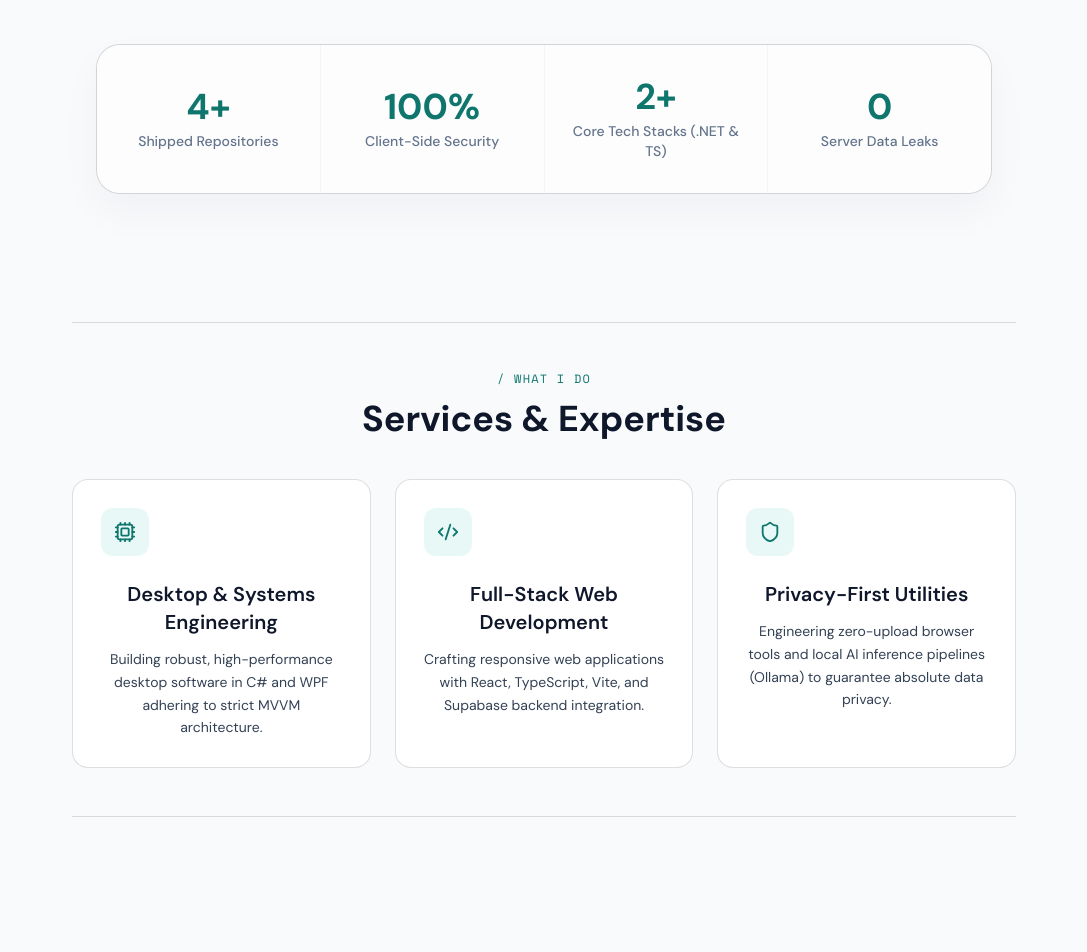
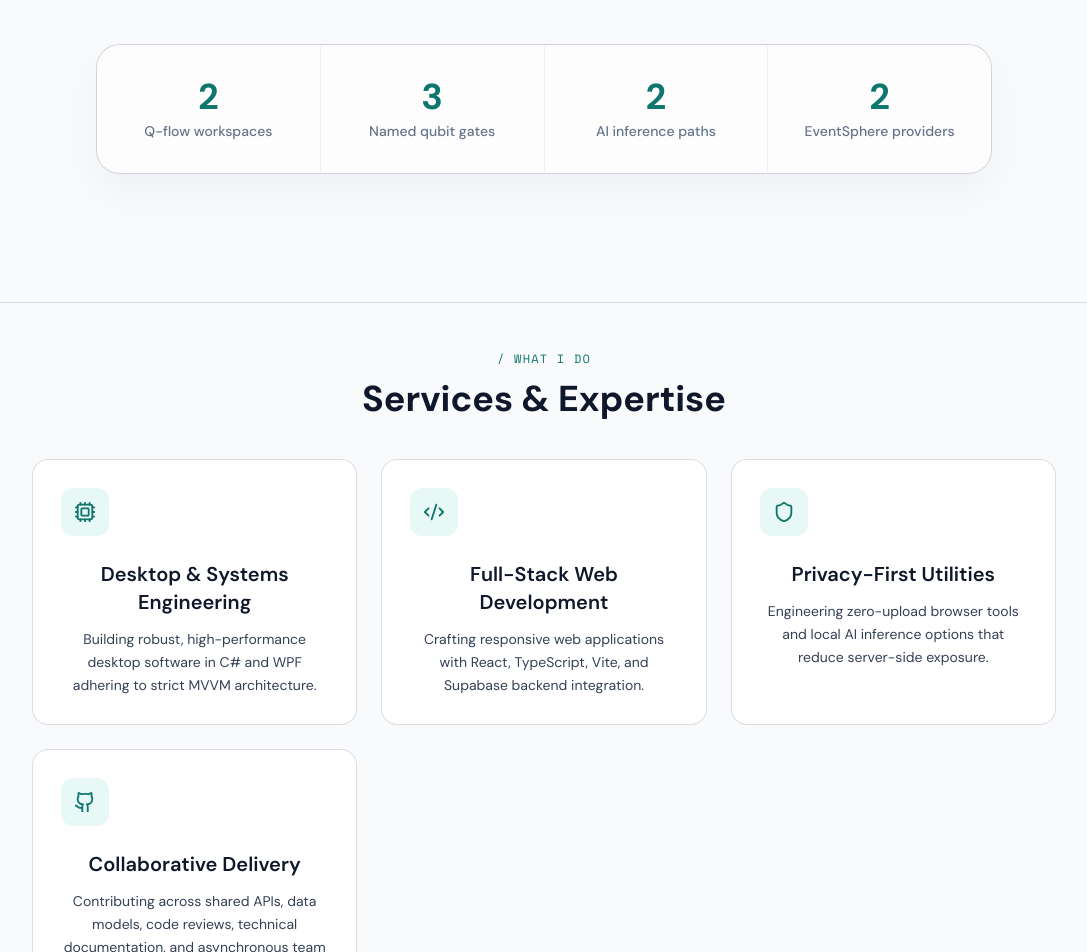
Before and after one commit to Kip-opp/my-portfolio, a Next.js app: page / in a window 1280 px wide. Shown: the part 900-1852 px from the top of the page, without its empty margins (96-1183 px from the left). Built offline with nearby package versions, Linux system fonts and the light colour scheme.

Commit message:
feat: update portfolio landing and section content

```diff
--- a/app/page.tsx
+++ b/app/page.tsx
@@ -1,6 +1,6 @@
 "use client";
 
-import ProjectCard from './components/ProjectCard';
+import ProjectCard, { type ProjectCardProps } from './components/ProjectCard';
 import ScrollReveal from './components/ScrollReveal';
 import SolutionsSection from './components/SolutionsSection';
 import Navbar from './components/Navbar';
@@ -11,10 +11,10 @@ import { motion } from 'framer-motion';
 // ─── Data ────────────────────────────────────────────────────────────────────
 
 const stats = [
-  { value: '4+', label: 'Shipped Repositories' },
-  { value: '100%', label: 'Client-Side Security' },
-  { value: '2+', label: 'Core Tech Stacks (.NET & TS)' },
-  { value: '0', label: 'Server Data Leaks' },
+  { value: '2', label: 'Q-flow workspaces' },
+  { value: '3', label: 'Named qubit gates' },
+  { value: '2', label: 'AI inference paths' },
+  { value: '2', label: 'EventSphere providers' },
 ];
 
 const services = [
@@ -31,17 +31,32 @@ const services = [
   {
     icon: <Shield size={22} />,
     title: 'Privacy-First Utilities',
-    description: 'Engineering zero-upload browser tools and local AI inference pipelines (Ollama) to guarantee absolute data privacy.',
+    description: 'Engineering zero-upload browser tools and local AI inference options that reduce server-side exposure.',
+  },
+  {
+    icon: <Github size={22} />,
+    title: 'Collaborative Delivery',
+    description: 'Contributing across shared APIs, data models, code reviews, technical documentation, and asynchronous team workflows.',
   },
 ];
 
-const projects = [
+const projects: ProjectCardProps[] = [
   {
     align: 'left' as const,
     title: 'Q-flow',
     description:
-      'A sophisticated quantum mechanics simulation desktop app built with .NET 9 and WPF. Features real-time probability visualization for qubit gate operations (H, X, Z) and wavepacket motion, adhering to strict MVVM architecture and modular design.',
+      'A desktop simulator for exploring quantum operations and wavefunction evolution.',
     tags: ['C#', '.NET 9', 'WPF', 'MVVM'],
+    problem:
+      'Quantum mechanics is difficult to understand when its behavior is represented only through equations or static diagrams. Learners and developers need to see how quantum operations affect probability states and how wavefunctions evolve over time, while the application itself requires deterministic simulation logic and a maintainable desktop architecture.',
+    solution:
+      'Q-flow is a .NET 9 and WPF desktop simulator organized around strict MVVM separation. It provides 2 interactive workspaces: a Qubit Workspace for applying 3 named gates—H, X, and Z—and visualizing measurement probabilities in real time, and a Wavefunction Workspace for exploring particle-in-a-box energy levels and Gaussian wavepacket time evolution with live plotting. The repository separates the system into 6 documented solution projects—core physics models, shared utilities, services, view models, UI, and tests—so simulation logic remains modular and easier to extend.',
+    metrics: [
+      { value: '2', label: 'interactive workspaces' },
+      { value: '3', label: 'qubit gates' },
+      { value: '6', label: 'solution projects' },
+    ],
+    metricNote: 'Scope metrics from documented functionality; not user or performance outcomes.',
     githubLink: 'https://github.com/Kip-opp/Q-flow',
     liveLink: '#',
     image: '/qflow.svg',
@@ -50,8 +65,19 @@ const projects = [
     align: 'right' as const,
     title: 'Lumina',
     description:
-      'An AI-powered writing assistant built with React and Supabase. Offers real-time text analysis, grammar correction, and tone adaptation with a dual-provider architecture supporting cloud OpenAI and local Ollama models.',
+      'A writing assistant combining contextual feedback, document analysis, and cloud or local inference.',
     tags: ['React', 'Supabase', 'OpenAI', 'Ollama'],
+    problem:
+      'Writers need contextual feedback that goes beyond basic spelling correction, but a single cloud-only AI path can limit privacy, model choice, and operational flexibility. A useful writing assistant should support different writing contexts while giving users a clear view of the quality and purpose of each suggested improvement.',
+    solution:
+      'Lumina is a React 18.2, Vite 6.1, TypeScript 5.8, Tailwind CSS, and Supabase writing assistant with integrations for both OpenAI cloud models and local Ollama inference. It provides real-time analysis across 3 feedback categories—grammar, style, and clarity—along with a 0–100 writing-quality score, contextual suggestions, reply generation, version history, document analysis for 3 file extensions (.txt, .md, and .docx), and 4 named tone variations: Formal, Casual, Enthusiastic, and Empathetic. Supabase authentication, row-level security, Zod validation, React Query, and production-safe logging support the application’s security and maintainability.',
+    metrics: [
+      { value: '2', label: 'AI inference paths' },
+      { value: '0–100', label: 'writing score' },
+      { value: '4', label: 'tone variations' },
+      { value: '3', label: 'file extensions' },
+    ],
+    metricNote: 'Capability and architecture metrics from documented functionality; not accuracy, speed, productivity, or cost outcomes.',
     githubLink: 'https://github.com/Kip-opp/lumina',
     liveLink: 'https://lumina-zeta-swart.vercel.app',
     image: '/lumina.png',
@@ -60,21 +86,67 @@ const projects = [
     align: 'left' as const,
     title: 'VidForge-TSX',
     description:
-      'A centralized discovery platform for generative AI video models. Built with React 18 and TypeScript, leveraging Zustand for high-performance state management and a custom Tailwind animation system.',
+      'A searchable discovery platform for generative AI video tools and models.',
     tags: ['TypeScript', 'React 18', 'Zustand', 'Tailwind'],
+    problem:
+      'The generative AI video ecosystem is expanding quickly, making it difficult for creators to discover, filter, and compare tools from a single reliable interface. A content-heavy exploration experience also needs centralized state and reusable UI patterns so that search, filtering, modals, and animations remain consistent as the catalog grows.',
+    solution:
+      'VidForge-TSX is a Vite, React 18, TypeScript, Tailwind CSS, Zustand, and Lucide React discovery platform for AI video-generation tools. It combines searchable content, category filtering, interactive model-detail and category-information modals, and 4 curated sections—Hero, Categories, Models, and Future Predictions. A centralized Zustand store manages application state, while reusable Tailwind-based components and the Aurora animation system create a consistent exploration experience. The current repository uses a documented mockData.ts source, making the catalog easy to replace or extend with live data later.',
+    metrics: [
+      { value: '4', label: 'curated sections' },
+      { value: '2', label: 'modal flows' },
+      { value: '2', label: 'discovery workflows' },
+      { value: '1', label: 'Zustand store' },
+    ],
+    metricNote: 'Feature-scope metrics from the repository; not measured performance gains.',
     githubLink: 'https://github.com/Kip-opp/vidforge-tsx',
-    liveLink: '#',
+    liveLink: 'https://vidforge-tsx.vercel.app/',
     image: '/vidforge.png',
   },
   {
     align: 'right' as const,
     title: 'imgwatermaker',
     description:
-      'A privacy-first security utility performing 100% client-side image watermarking via the HTML5 Canvas API. Designed for sensitive document protection (IDs, passports) with zero data transmission to external servers.',
+      'A privacy-first browser utility for client-side image watermarking without uploads or transmissions by design.',
     tags: ['JavaScript', 'HTML5 Canvas', 'Security'],
+    problem:
+      'Uploading identity documents, passports, or other sensitive images to an online watermarking service exposes private data to a third-party server and creates an unnecessary security boundary. Watermarking should be possible without surrendering control of the original file.',
+    solution:
+      'imgwatermaker is a dependency-free HTML5, CSS3, and vanilla JavaScript security utility that uses the Canvas 2D API to process images entirely in the browser. It is designed around 0 image uploads or transmissions by design, supports 3 input formats—PNG, JPEG, and GIF—and provides 6 named watermark controls: text, color, opacity, angle, spacing, and font size. Users receive a real-time preview and can download the final result as a PNG file.',
+    metrics: [
+      { value: '0', label: 'image uploads by design' },
+      { value: '3', label: 'input formats' },
+      { value: '6', label: 'watermark controls' },
+      { value: '0', label: 'external dependencies' },
+    ],
+    metricNote: 'Zero-upload behavior is a design property; it is not a legal security guarantee.',
     githubLink: 'https://github.com/Kip-opp/imgwatermaker',
     liveLink: 'https://kip-opp.github.io/imgwatermaker/',
     image: '/watermaker.png',
+  },
+  {
+    align: 'left' as const,
+    title: 'EventSphere',
+    description:
+      'A full-stack event discovery platform connecting external providers, local events, and role-based workflows.',
+    tags: ['React', 'Vite', 'JavaScript', 'Flask', 'Python', 'PostgreSQL', 'SQLAlchemy', 'JWT', 'REST APIs'],
+    problem:
+      'Event information is often distributed across multiple providers, while organizers and administrators need different workflows for creating, approving, monitoring, and managing events. Users also need a single place to search, filter, save, receive reminders for, and discover events without losing the context of their personal preferences.',
+    solution:
+      'EventSphere is a full-stack event discovery platform built with React, Vite, JavaScript, CSS3, Flask, Python, PostgreSQL, SQLAlchemy, and REST APIs. It consolidates data from 2 documented external providers—Ticketmaster and Eventbrite—alongside custom local events, then adds search, source filtering, event detail modals, saved events, reminders with looping sound alerts, category-based recommendations, and mobile-responsive interfaces. The backend uses JWT token authorization, password hashing, role-based access control, organizer approval workflows, Marshmallow validation, Flask-CORS, and global exception handling. The product includes 2 operational dashboards—Organizer and Admin—and supports 3 primary access roles: users, organizers, and administrators.',
+    metrics: [
+      { value: '2', label: 'external event providers' },
+      { value: '3', label: 'primary access roles' },
+      { value: '2', label: 'operational dashboards' },
+      { value: '2', label: 'discovery workflows' },
+    ],
+    metricNote: 'Scope and architecture metrics from documented repository functionality; not API freshness, recommendation accuracy, delivery rates, or user counts.',
+    teamContribution:
+      'EventSphere was developed collaboratively by a four-person team. Denis owned the Ticketmaster API integration, frontend event-data fetching, ticket database models, schemas and repositories, ticket-purchase logic, and ticket API endpoints. This work connected the external integration, frontend, backend, and database layers while requiring coordination with parallel contributors.',
+    githubLink: '#',
+    liveLink: 'https://eventsphere-ten.vercel.app/',
+    image: '/eventsphere.png',
+    imageAspectRatio: '1680 / 820',
   },
 ];
 
@@ -101,12 +173,12 @@ export default function Home() {
       <Navbar />
 
       {/* ── Main content ── */}
-      <div className="relative z-10 mx-auto w-full max-w-5xl px-6 sm:px-8 lg:px-10">
+      <div className="relative z-10 mx-auto w-full max-w-7xl px-5 sm:px-8 lg:px-10">
 
         {/* ════════════════════════════════════════
             HERO SECTION
         ════════════════════════════════════════ */}
-        <section id="about" className="min-h-screen flex flex-col justify-center pt-28 pb-16 relative text-center">
+        <section id="hero" className="min-h-screen flex flex-col justify-center pt-28 pb-16 relative text-center">
           <ScrollReveal direction="up" delay={0.2}>
             <motion.div
               initial="hidden"
@@ -132,10 +204,7 @@ export default function Home() {
                 className="text-base md:text-lg max-w-2xl leading-relaxed mb-10"
                 style={{ color: 'var(--text-secondary)' }}
               >
-                I build robust, high-performance software spanning{' '}
-                <span className="text-[var(--text-primary)] font-semibold">desktop applications</span>,{' '}
-                <span className="text-[var(--text-primary)] font-semibold">privacy-first web utilities</span>, and{' '}
-                <span className="text-[var(--text-primary)] font-semibold">AI integration</span>. Turning complex engineering challenges into clean, production-ready applications.
+                Software Engineer building reliable, maintainable systems—from API design and data pipelines to shipped products. I care about clean trade-offs, clear communication, and getting things done.
               </p>
 
               {/* CTAs + Socials */}
@@ -163,7 +232,7 @@ export default function Home() {
                     <Github size={18} />
                   </a>
                   <a
-                    href="https://linkedin.com/in/denis-kipruto"
+                    href="https://www.linkedin.com/in/denis-k-338a02395"
                     target="_blank"
                     aria-label="LinkedIn"
                     className="p-3 rounded-full bg-[var(--bg-secondary)] border border-[var(--border-color)] text-[var(--text-secondary)] hover:text-[var(--text-primary)] hover:border-[var(--text-accent)] transition-all"
@@ -288,6 +357,21 @@ export default function Home() {
           </div>
         </section>
 
+        <section id="about" className="scroll-mt-32 border-y border-[var(--border-color)] py-24 text-left">
+          <div className="mx-auto max-w-4xl">
+            <ScrollReveal direction="up" delay={0.1}>
+              <p className="mb-3 font-mono text-xs uppercase tracking-widest text-[var(--text-accent)]">/ About</p>
+              <h2 className="mb-10 text-3xl font-bold text-[var(--text-primary)] md:text-4xl">How I approach engineering</h2>
+              <div className="space-y-6 text-base leading-relaxed text-[var(--text-secondary)] md:text-lg">
+                <p>I&apos;m a Software Engineer who enjoys turning complex requirements into reliable, maintainable systems. My approach begins with understanding the real problem, asking the right questions, and separating essential requirements from unnecessary complexity. I use critical thinking to evaluate trade-offs across architecture, performance, security, maintainability, and delivery time before choosing a practical solution.</p>
+                <p>My work spans API design, backend services, data pipelines, frontend applications, applied AI, and shipped products. I care about building systems that are clear to understand, dependable in use, and structured so they can evolve as requirements change. I pay close attention to precision—from data models and API contracts to validation, error handling, user experience, and the small implementation details that make software easier to trust and maintain.</p>
+                <p>I also work effectively in collaborative environments. On EventSphere, I contributed as part of a four-person team, owning the Ticketmaster API integration, frontend event-data fetching, ticket database models and repositories, ticket-purchase logic, and ticket API endpoints. That experience involved coordinating across frontend, backend, database, and external-API workstreams while keeping shared interfaces and delivery goals aligned.</p>
+                <p>Clear communication is central to how I work. I aim to explain technical decisions in a way that helps teammates, stakeholders, and future maintainers understand not only what was built, but why it was built that way. I organize work into clear priorities and manageable delivery steps, remain open to feedback, and focus on moving projects from an identified problem to a useful, working solution.</p>
+              </div>
+            </ScrollReveal>
+          </div>
+        </section>
+
         {/* ═══════════════════════════════════════
             CONTACT FOOTER
         ═══════════════════════════════════════ */}
@@ -310,7 +394,7 @@ export default function Home() {
             </div>
             <div className="flex flex-wrap gap-x-6 gap-y-3 text-sm font-medium text-[var(--text-secondary)]">
               <a href="https://github.com/Kip-opp" target="_blank" rel="noopener noreferrer" className="hover:text-[var(--text-accent)] transition-colors">GitHub</a>
-              <a href="https://linkedin.com/in/denis-kipruto" target="_blank" rel="noopener noreferrer" className="hover:text-[var(--text-accent)] transition-colors">LinkedIn</a>
+              <a href="https://www.linkedin.com/in/denis-k-338a02395" target="_blank" rel="noopener noreferrer" className="hover:text-[var(--text-accent)] transition-colors">LinkedIn</a>
               <a href="mailto:denis.dev.ke@gmail.com" className="hover:text-[var(--text-accent)] transition-colors">Email</a>
             </div>
           </div>
```
